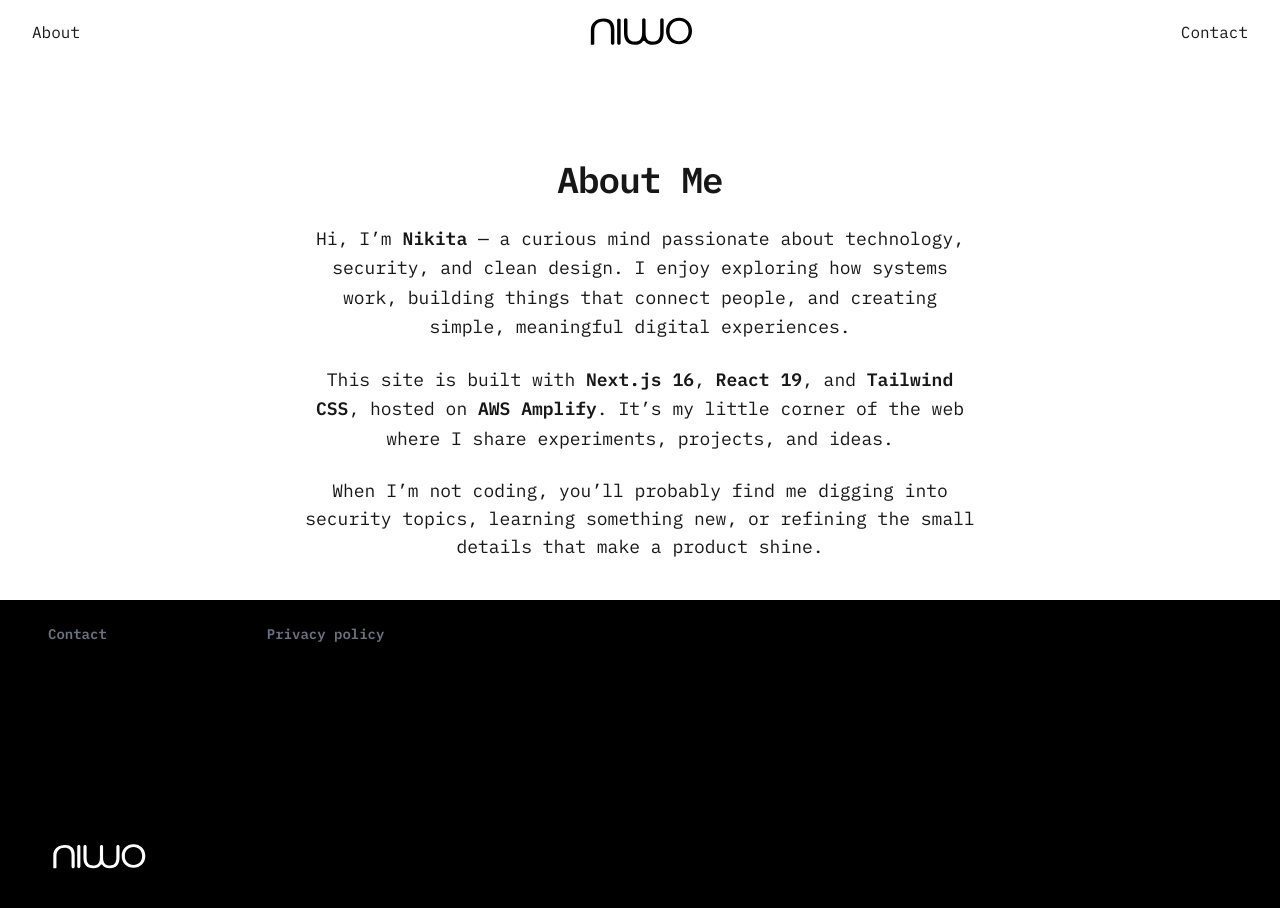
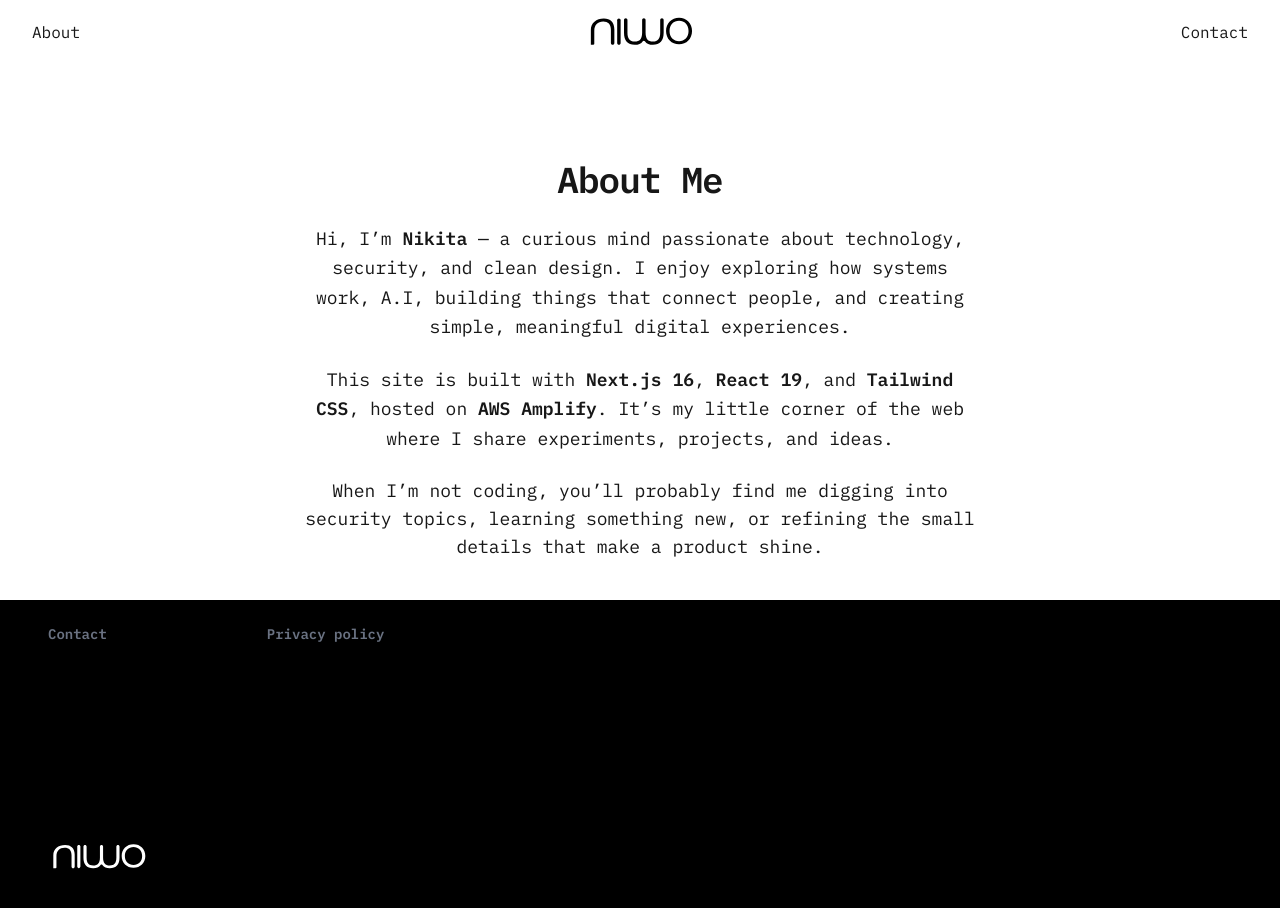
Before and after one commit to n1wo/niwo-webapp, a Next.js app in the folder frontend/: page /pages/about in a window 1280 px wide. Shown: the top 908 px of the page. Built offline with nearby package versions, Linux system fonts and the light colour scheme.

Commit message:
✨ feat(ui): create animated link component
- add animated bottom border to link
- rename BBorderAnimation to BottomBorderAnimation
- update about page text
- move LinkA component to nav folder
- rename ButtonTemplates to Button

```diff
--- a/frontend/src/app/pages/about/page.tsx
+++ b/frontend/src/app/pages/about/page.tsx
@@ -6,7 +6,7 @@ export default function AboutPage() {
         <h1 className="text-4xl font-bold tracking-tight">About Me</h1>
         <p className="text-lg leading-relaxed text-muted-foreground">
           Hi, I’m <strong>Nikita</strong> — a curious mind passionate about technology,
-          security, and clean design. I enjoy exploring how systems work, building
+          security, and clean design. I enjoy exploring how systems work, A.I, building
           things that connect people, and creating simple, meaningful digital experiences.
         </p>
         <p className="text-lg leading-relaxed text-muted-foreground">
--- a/frontend/src/components/animations/BBorderAnimation.tsx
+++ b/frontend/src/components/animations/BottomBorderAnimation.tsx
@@ -1,4 +1,4 @@
-export default function BBorderAnimation() {
+export default function BottomBorderAnimation() {
   return (
     <div className="absolute left-0 top-0 flex h-full w-full items-center justify-center">
       <div
--- a/frontend/src/components/nav/Footer.tsx
+++ b/frontend/src/components/nav/Footer.tsx
@@ -1,6 +1,6 @@
 import Link from "next/link";
 import Image from "next/image";
-import LinkA from "../nav/LinkA";
+import LinkA from "./LinkA";
 
 export default function Footer() {
   return (
--- a/frontend/src/components/nav/LinkA.tsx
+++ b/frontend/src/components/nav/LinkA.tsx
@@ -1,18 +1,24 @@
 import Link from "next/link";
-import BBorderAnimation from "../animations/BBorderAnimation";
+import BottomBorderAnimation from "../animations/BottomBorderAnimation";
 import { ReactNode } from "react";
 
-interface LinkProps extends React.HtmlHTMLAttributes<HTMLButtonElement> {
-  // Custom properties go here
+interface LinkProps extends React.AnchorHTMLAttributes<HTMLAnchorElement> {
   href: string;
   children: ReactNode;
 }
+
+/**
+ * 🔗 Link Component
+ *
+ * A reusable animated link component that wraps Next.js's `Link` element.
+ * It displays its child text or element with a subtle bottom border animation on hover.
+ */
 
 const LinkA: React.FC<LinkProps> = ({ href, children }) => {
   return (
     <Link className="relative flex h-fit w-fit" href={href}>
       <p>{children}</p>
-      <BBorderAnimation />
+      <BottomBorderAnimation />
     </Link>
   );
 };
--- a/frontend/src/components/nav/Navbar.tsx
+++ b/frontend/src/components/nav/Navbar.tsx
@@ -2,7 +2,7 @@
 
 import { useState } from "react";
 import Link from "next/link";
-import LinkA from "../nav/LinkA";
+import LinkA from "./LinkA";
 import Image from "next/image";
 
 export default function Navbar() {
```
Also changed, not shown: frontend/src/components/ui/Button.tsx (renamed from frontend/src/components/ui/ButtonTemplates.tsx).
